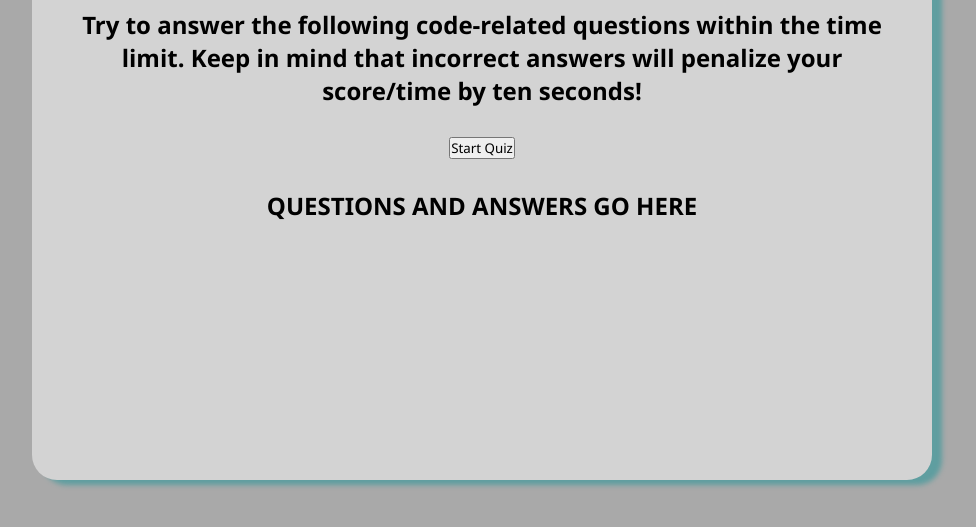
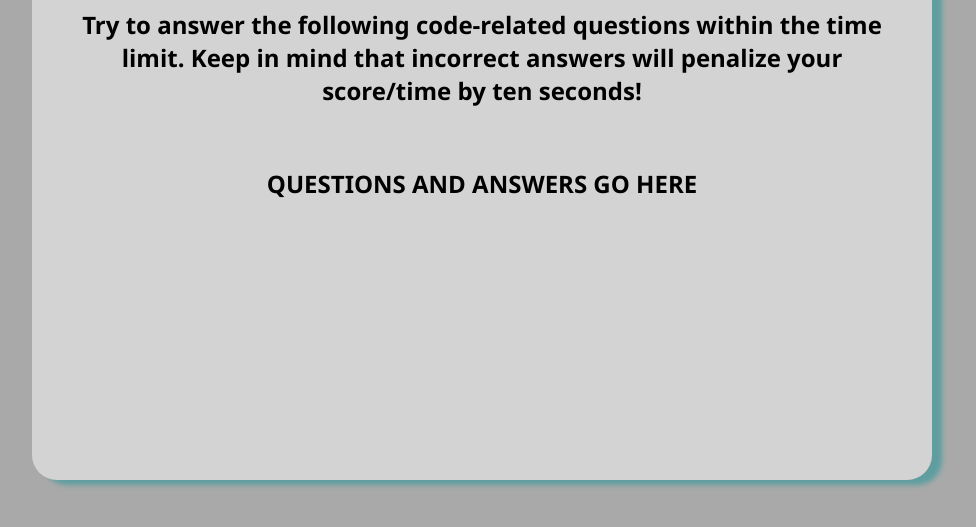
Before and after one commit to tra8brown/Sparkling-Code-Quiz, a plain HTML site: page index.html in a window 1280 px wide. Both pictures are taken after a click on the button "Start Quiz". Shown: the part 245-772 px from the top of the page, without its empty margins (158-1134 px from the left). Drawn offline with Linux system fonts and the light colour scheme.

Commit message:
updated with questions and answers

```diff
--- a/index.html
+++ b/index.html
@@ -22,10 +22,10 @@
             <p>Try to answer the following code-related questions within the time limit. Keep in mind that incorrect answers will penalize your score/time by ten seconds! </p>
             <!-- start button -->
             <div class="controls">
-                <button id="start-btn" class="start-btn hide">Start Quiz</button>
+                <button id="start-btn" class="start-btn">Start Quiz</button>
             </div>
             <!-- questions and answers -->
-            <div class="question-container" class="hide">
+            <div id="question-container" class="hide">
                 <p>QUESTIONS AND ANSWERS GO HERE</p>
             </div>
             <!-- high score and intials go here -->
--- a/script.js
+++ b/script.js
@@ -1,86 +1,93 @@
     //var timeEl = document.getElementById("timer");
     const startButton = document.getElementById('start-btn')
-    const questionContainerElement = document.getElementById('question-container')
+    const questionContainer = document.getElementById('question-container')
 
-    //const questionElement = document.getElementById('question')
-    //const answerButtonsElement = document.getElementbyId('answer-buttons')
+    const questionElement = document.getElementById('question')
+    const answerButtonsElement = document.getElementById('answer-buttons')
 
-    //let shuffledQuestions, currentQuestionIndex
+    let mixedQuestions, currentQuestion
+
 
     startButton.addEventListener('click', startGame)
 
-    //start game
+    //START GAME
     function startGame() {
         console.log('Started')
         startButton.setAttribute("class", 'hide')
-            //shuffledQuestions = questions.sort(() => Math.random() - .5)
-            //currentQuestionsIndex = 0
-        questionContainerElement.classList.remove('hide')
-            //setNextQuestion()
+        mixedQuestions = questions.sort(() => Math.random() - .5)
+        currentQuestion = 0
+        questionContainer.classList.remove('hide')
+        setNextQuestion()
     }
 
-    //next question
+    //NEXT QUESTION
     function setNextQuestion() {
-        //resetState()
-        //showQuestion(shuffledQuestions[currentQuestionIndex])
+        showQuestion(mixedQuestions[currentQuestion])
     }
 
 
-    //select answer
+    //SHOW QUESTION
+    function showQuestion(question) {
+        questionElement.innerText = question.question
+
+    }
+    //SELECT ANSWER
     function SelectAnswer() {
 
     }
 
-    //timer
+    //TIMER
     function timer() {
 
     }
 
-    //timer deduction
+    //TIMER DEDUCTION
     function timerDeduction() {
 
     }
-    //questions
-    // const questions = [{
-    //             question: 'question1?',
-    //             answers: [
-    //                 { text: 'answer1', correct: true },
-    //                 { text: 'answer2', correct: false },
-    //                 { text: 'answer3', correct: false },
-    //                 { text: 'answer4', correct: false },
-    //             ]
-    //         }
 
-    //         [{
-    //                 question: 'question2',
-    //                 answers: [
-    //                     { text: 'answer1', correct: true },
-    //                     { text: 'answer2', correct: false },
-    //                     { text: 'answer3', correct: false },
-    //                     { text: 'answer4', correct: false },
-    //                 ]
-    //             }[{
-    //                     question: 'question3?',
-    //                     answers: [
-    //                         { text: 'answer1', correct: true },
-    //                         { text: 'answer2', correct: false },
-    //                         { text: 'answer3', correct: false },
-    //                         { text: 'answer4', correct: false },
-    //                     ]
-    //                 }[{
-    //                         question: 'question4?',
-    //                         answers: [
-    //                             { text: 'answer1', correct: true },
-    //                             { text: 'answer2', correct: false },
-    //                             { text: 'answer3', correct: false },
-    //                             { text: 'answer4', correct: false },
-    //                         ]
-    //                     }[{
-    //                         question: 'question5?',
-    //                         answers: [
-    //                             { text: 'answer1', correct: true },
-    //                             { text: 'answer2', correct: false },
-    //                             { text: 'answer3', correct: false },
-    //                             { text: 'answer4', correct: false },
-    //                         ]
-    //                     }]
+    //QUESTIONS
+    const questions = [{
+        question: 'setAttribute() method',
+        answers: [
+            { text: 'can be used to add or update any attribute on an HTML element', correct: true },
+            { text: 'will get the inner text content of the current element', correct: false },
+            { text: 'executes code block only a certain number of times', correct: false },
+            { text: 'is an HTML attribute that holds that tasks id', correct: false },
+        ],
+        question: 'the event.stopPropogation() method does what?',
+        answers: [
+            { text: 'holds the tasks id', correct: false },
+            { text: 'stops bubbling in elements', correct: true },
+            { text: 'creates a new task on a form being created', correct: false },
+            { text: 'returns the first first element it finds on the page, only if the first button works', correct: false },
+        ],
+        question: 'what number does the TaskIdCounter start at?',
+        answers: [
+            { text: '1', correct: false },
+            { text: '-1', correct: false },
+            { text: '0', correct: true },
+            { text: '-0', correct: false },
+        ],
+        question: 'what does statusChoice[i] do?',
+        answers: [
+            { text: 'checks for the opposite false value since the default is to check for the true value', correct: false },
+            { text: 'erases whats in the submit box after submitting', correct: false },
+            { text: 'this method can be used to add or update any attribute on an HTML element', correct: false },
+            { text: 'returns the value of the array at the given index', correct: true },
+        ],
+        question: 'what does formEl.reset do?',
+        answers: [
+            { text: 'erases whats in the submit box after submitting', correct: true },
+            { text: 'adds content before pre existing condition', correct: false },
+            { text: 'adds content after pre existing condition', correct: false },
+            { text: 'instructs browser to not carry out its default behavior', correct: false },
+        ],
+        question: 'what is a falsy value?',
+        answers: [
+            { text: 'returns the value of the array at the given index', correct: false },
+            { text: 'a value that is considered false when encountered in a Boolean context', correct: true },
+            { text: 'a way to compare if something is true or false', correct: false },
+            { text: 'sets or returns attributes and values of selected elements', correct: false },
+        ]
+    }]
--- a/style.css
+++ b/style.css
@@ -73,3 +73,17 @@ p {
     align-items: center;
     margin: 0 auto;
 }
+
+
+/* hide button */
+
+.hide {
+    display: none;
+}
+
+
+/*hide question */
+
+.question-container {
+    display: none;
+}
```
